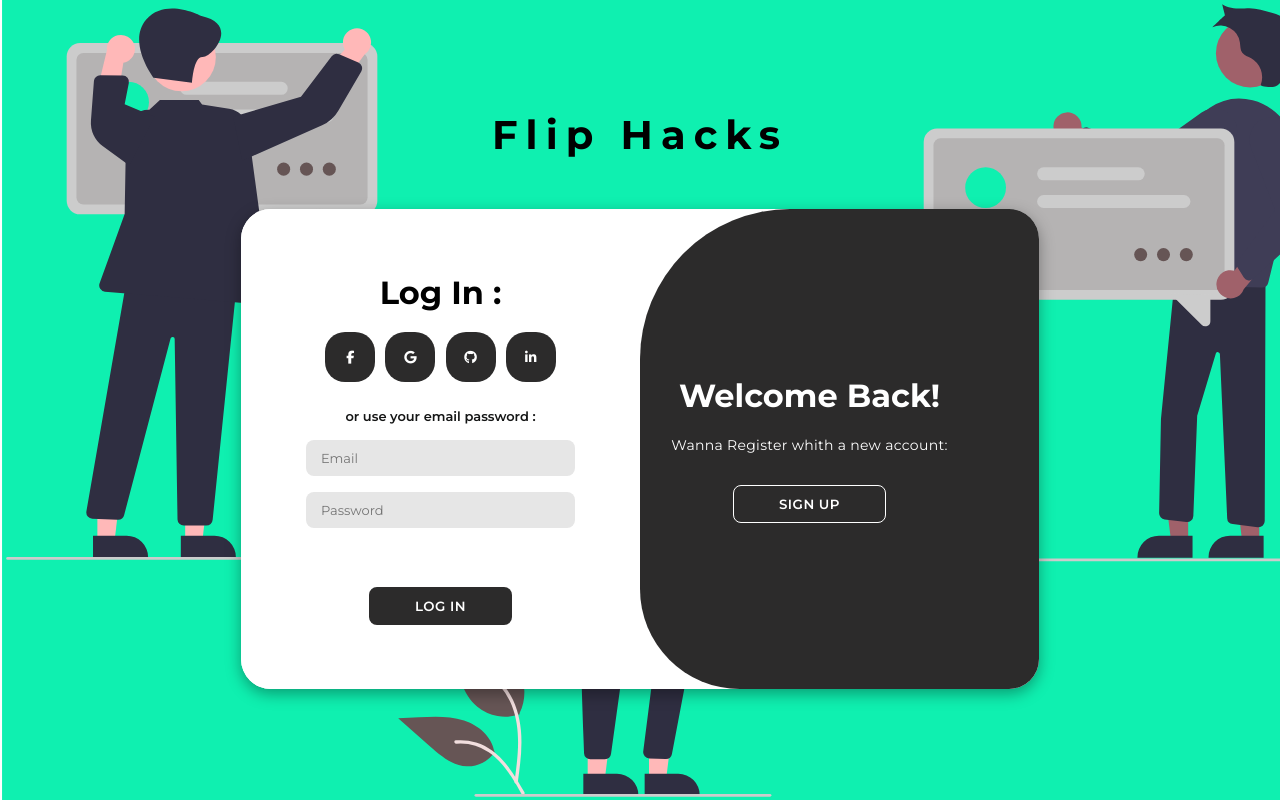
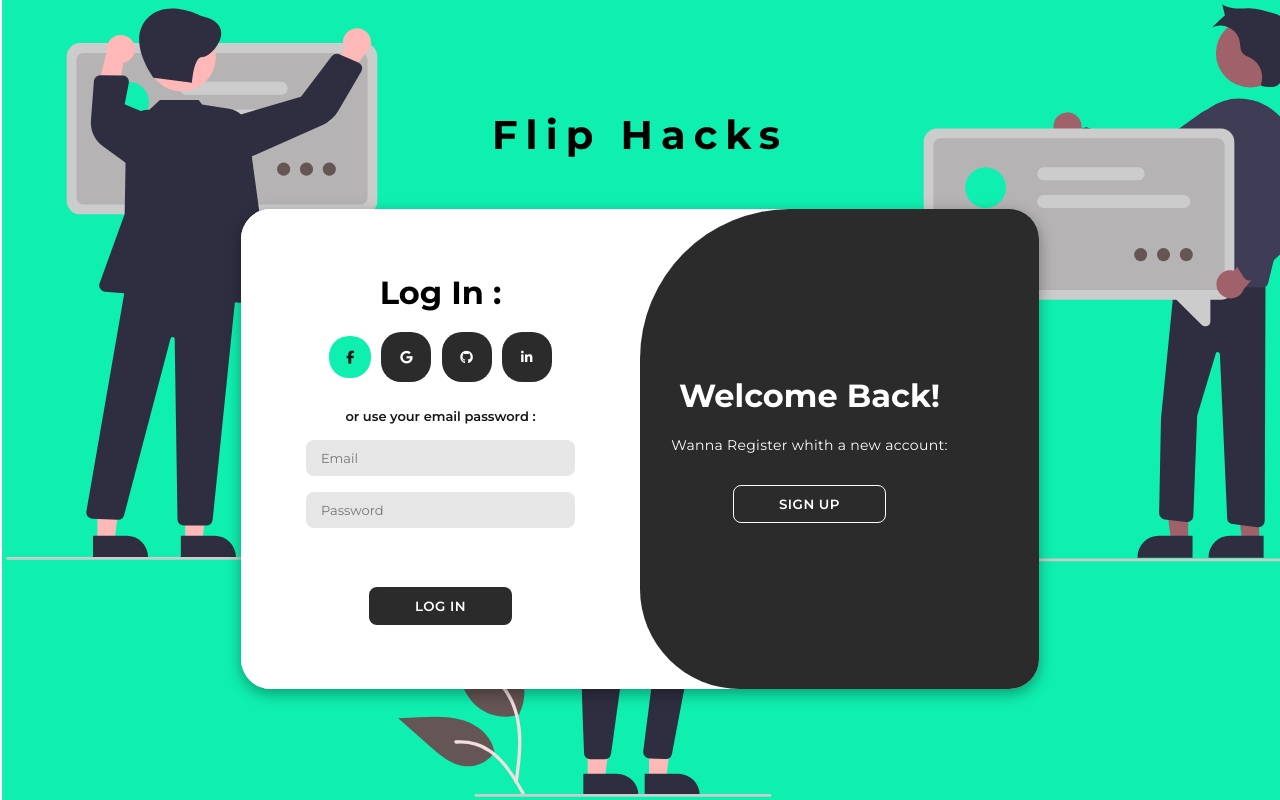
Before and after one commit to ArafatMohammedDev/Bet-Le-Bet-A, a plain HTML site: page Login and signup/index.html in a window 1280 px wide. In both pictures the pointer is over the link 350 px from the left and 357 px from the top of the page. Drawn offline with Linux system fonts and the light colour scheme.

Commit message:
hover animations

```diff
--- a/Login and signup/style.css
+++ b/Login and signup/style.css
@@ -365,7 +365,15 @@ form button {
 /**
   * HOVER ANIMATIONS
   */
-
+.container button:hover,
+.social-icons a:hover,
+#login:hover,
+#register:hover {
+  background-color: var(--dark-mint);
+  border: 1px solid transparent;
+  color: var(--eerie-black-3);
+  transition: 0.3s linear;
+}
 /**
   * RESPONSIVE
   */
```
